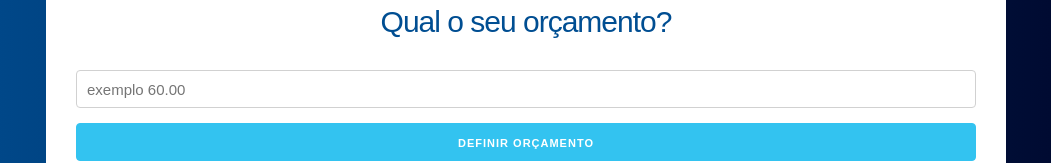
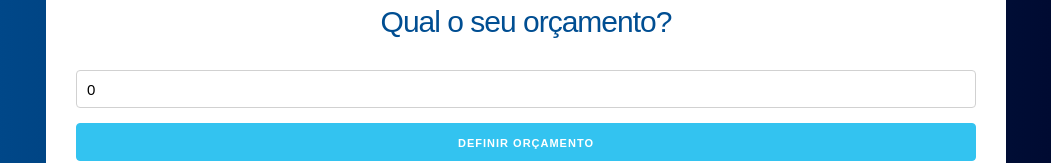
Before and after one commit to EdsonLuiz/or-amento-react, a React (Create React App) app: page / in a window 1280 px wide. Shown: the part 135-298 px from the top of the page, without its empty margins (114-1165 px from the left). Built offline with nearby package versions, Linux system fonts and the light colour scheme.

Commit message:
Pegar input do orcamento

```diff
--- a/src/components/Pergunta/index.js
+++ b/src/components/Pergunta/index.js
@@ -1,13 +1,24 @@
-import React from "react";
+import React, { useState } from "react";
 
 export const Pergunta = () => {
+  const [orcamentoState, setOrcamentoState] = useState(0);
+
+  const handleSubmit = (e) => {
+    e.preventDefault();
+    console.log("enviado");
+
+    setOrcamentoState(parseInt(0));
+  };
+
   return (
     <>
       <h2>Qual o seu orçamento?</h2>
-      <form action="">
+      <form onSubmit={handleSubmit}>
         <input
           className="u-full-width"
           placeholder="exemplo 60.00"
+          value={orcamentoState}
+          onChange={(e) => setOrcamentoState(parseInt(e.target.value))}
           type="number"
         />
         <input
```
